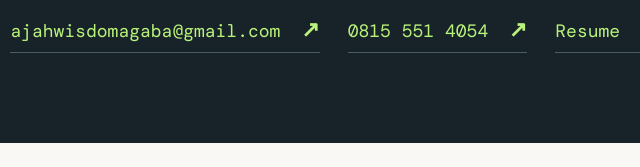
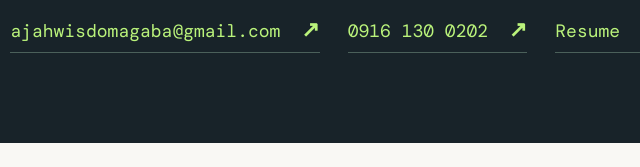
Before and after one commit to ajahwisdomagaba/myportfolio, a plain HTML site: page index.html in a window 1280 px wide. Shown: the part 3953-4120 px from the top of the page, 60-700 px from the left. Drawn offline with nearby package versions, Linux system fonts and the light colour scheme.

Commit message:
Restore the published phone number and the Streamlit and Google Colab tools.

```diff
--- a/index.html
+++ b/index.html
@@ -241,7 +241,7 @@
             </h2>
             <div class="contact-links">
               <a href="mailto:ajahwisdomagaba@gmail.com">ajahwisdomagaba@gmail.com <b>↗</b></a>
-              <a href="tel:+2348155514054">0815 551 4054 <b>↗</b></a>
+              <a href="tel:+2349161300202">0916 130 0202 <b>↗</b></a>
               <a href="Ajah_Wisdom_Agaba.pdf" download="Ajah_Wisdom_Agaba.pdf">Resume <b>↓</b></a>
               <a href="TechCrush-Backend-Certificate.pdf">Certificate <b>↓</b></a>
             </div>
```
Also changed, not shown: 1 other file.
